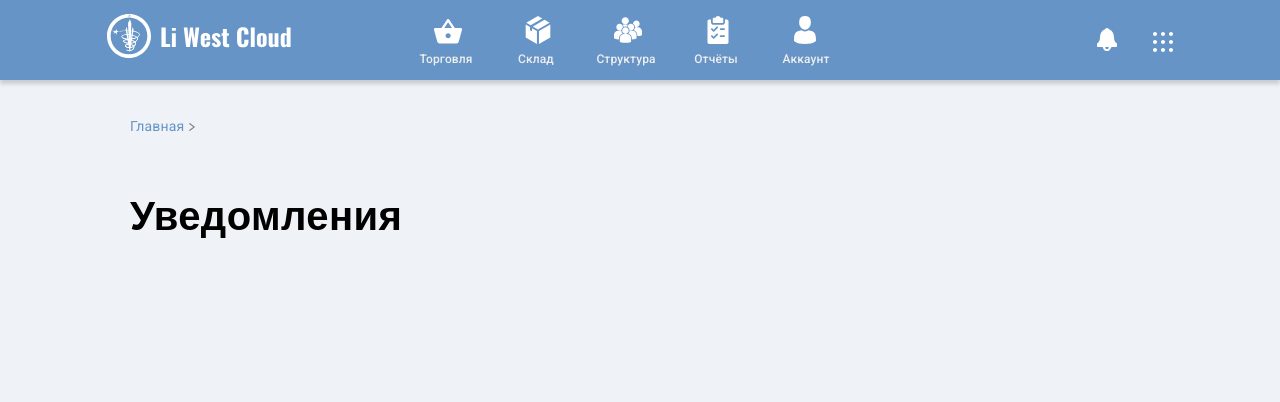
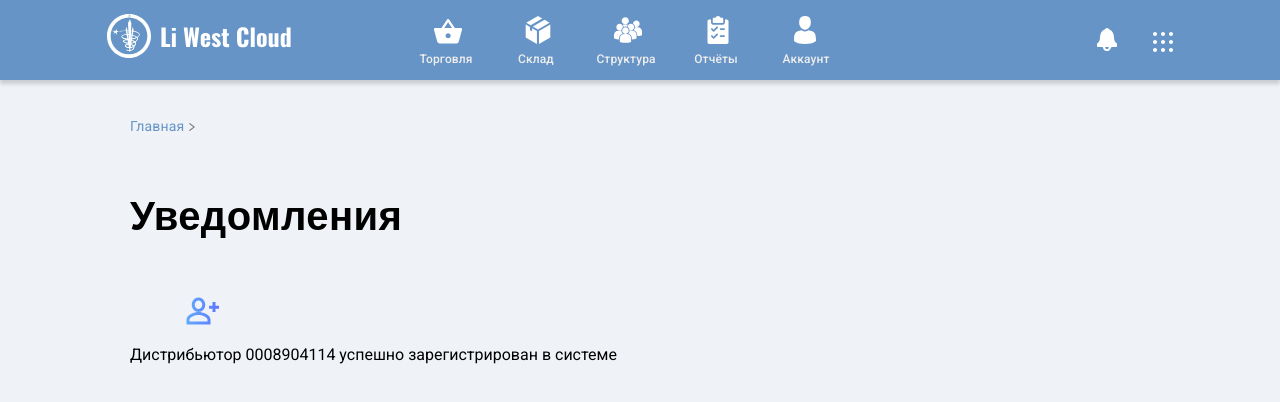
Before and after one commit to NSmolyakov/LWCloud, a React (Create React App) app: page /notifications in a window 1280 px wide. Shown: the top 402 px of the page. Built offline with nearby package versions, Linux system fonts and the light colour scheme.

Commit message:
create Notification component

```diff
--- /dev/null
+++ b/src/components/Content/Notifications/Notification/Notification.jsx
@@ -0,0 +1,17 @@
+import React from 'react'
+import Ellipse from '../../../../assets/img/Cards/Ellipse.svg'
+import RegistrasionPartner from '../../../../assets/img/Cards/RegistrasionPartner.svg'
+
+
+function Notification() {
+    return(
+        <div className='Notfication'>
+            <img src={Ellipse} className='Ellipse' alt='Ellipse'/>
+            <img src={RegistrasionPartner} className='ListZakazov' alt='ListZakazov' />
+            <p>Дистрибьютор 0008904114 успешно зарегистрирован в системе</p>
+        </div>
+
+    )
+}
+
+export default Notification;
--- a/src/components/Content/Notifications/Notifications.jsx
+++ b/src/components/Content/Notifications/Notifications.jsx
@@ -1,8 +1,13 @@
 import React from 'react'
+import Notification from './Notification/Notification'
 
 function Notifications() {
     return(
-        <div className='Notfication'><h1>Уведомления</h1></div>
+        <div className='Notfication'><h1>Уведомления</h1>
+
+        <Notification />
+
+        </div>
     )
 }
 
```
